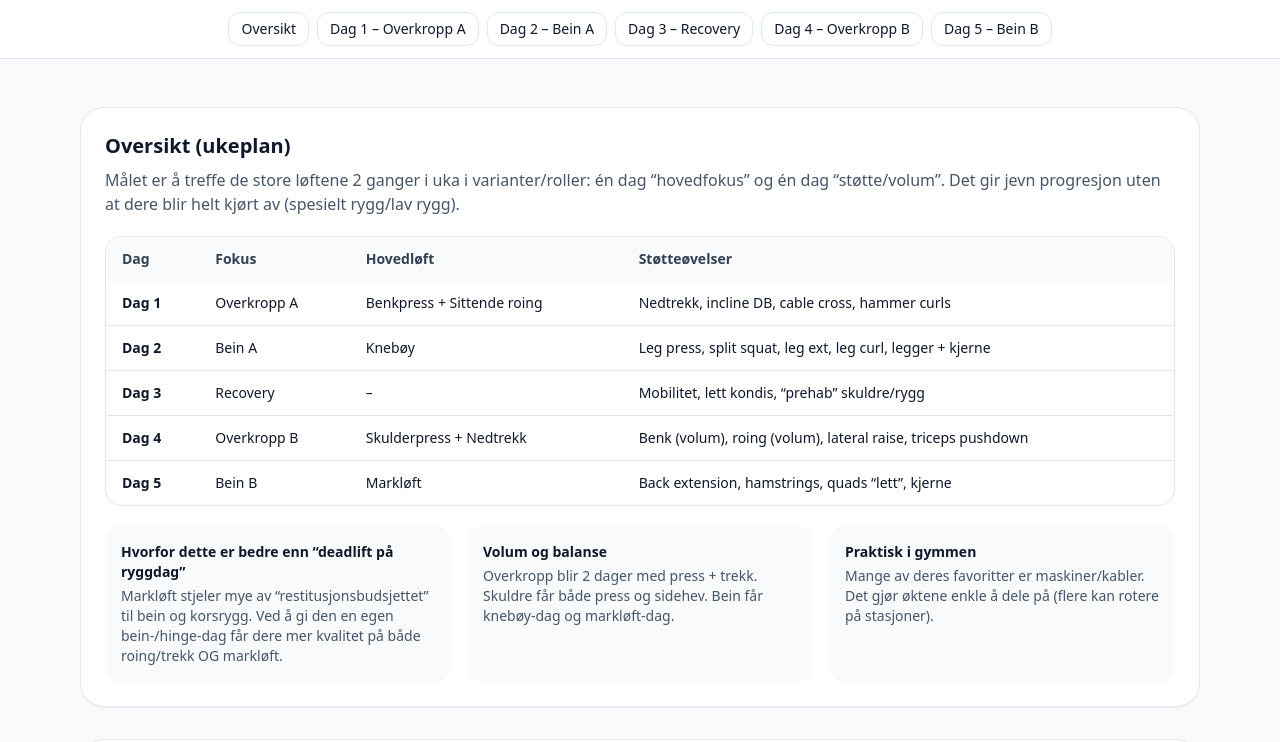
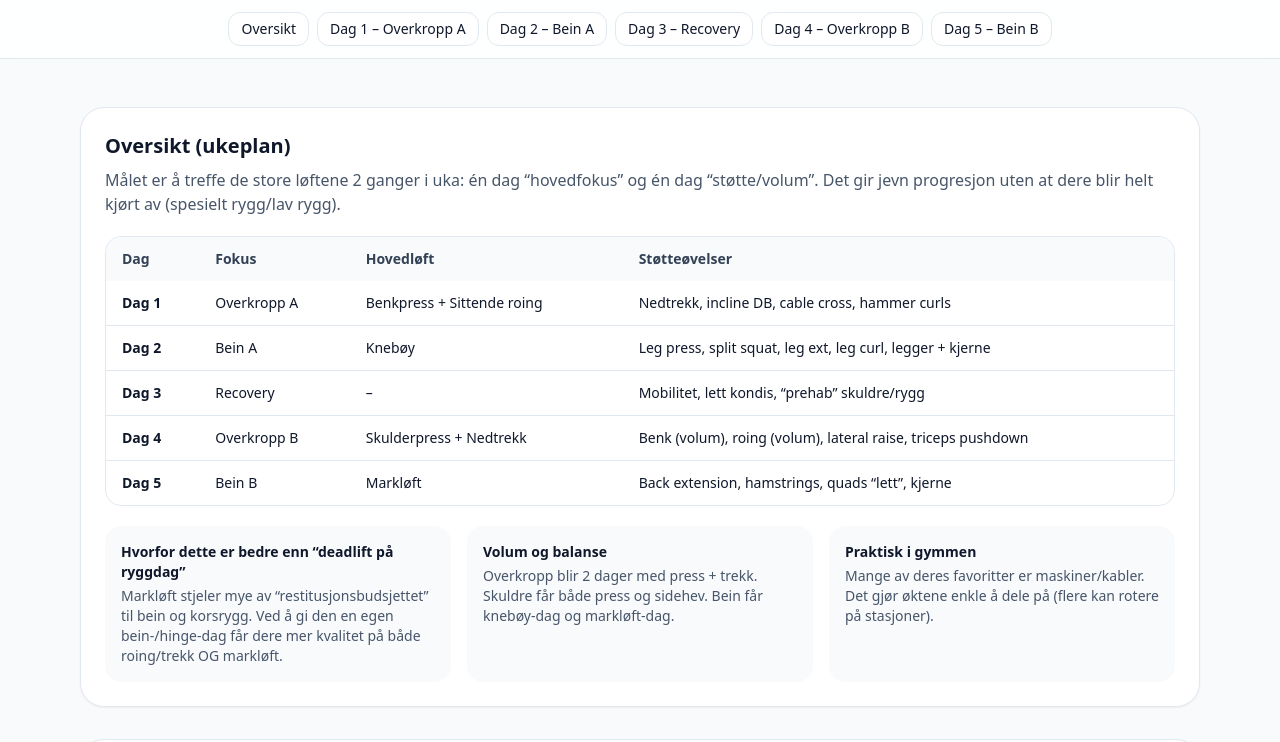
Before and after one commit to asleboon/treningsplan, a plain HTML site: page index.html in a window 1280 px wide. Shown: the top 742 px of the page. Drawn offline with nearby package versions, Linux system fonts and the light colour scheme.

Commit message:
Rename file

```diff
--- a/treningsplan-2.html
+++ b/index.html
@@ -71,9 +71,9 @@
       >
         <h2 class="text-xl font-bold">Oversikt (ukeplan)</h2>
         <p class="mt-2 text-slate-600">
-          Målet er å treffe de store løftene 2 ganger i uka i varianter/roller:
-          én dag “hovedfokus” og én dag “støtte/volum”. Det gir jevn progresjon
-          uten at dere blir helt kjørt av (spesielt rygg/lav rygg).
+          Målet er å treffe de store løftene 2 ganger i uka: én dag “hovedfokus”
+          og én dag “støtte/volum”. Det gir jevn progresjon uten at dere blir
+          helt kjørt av (spesielt rygg/lav rygg).
         </p>
 
         <div class="mt-5 overflow-hidden rounded-2xl border border-slate-200">
```
